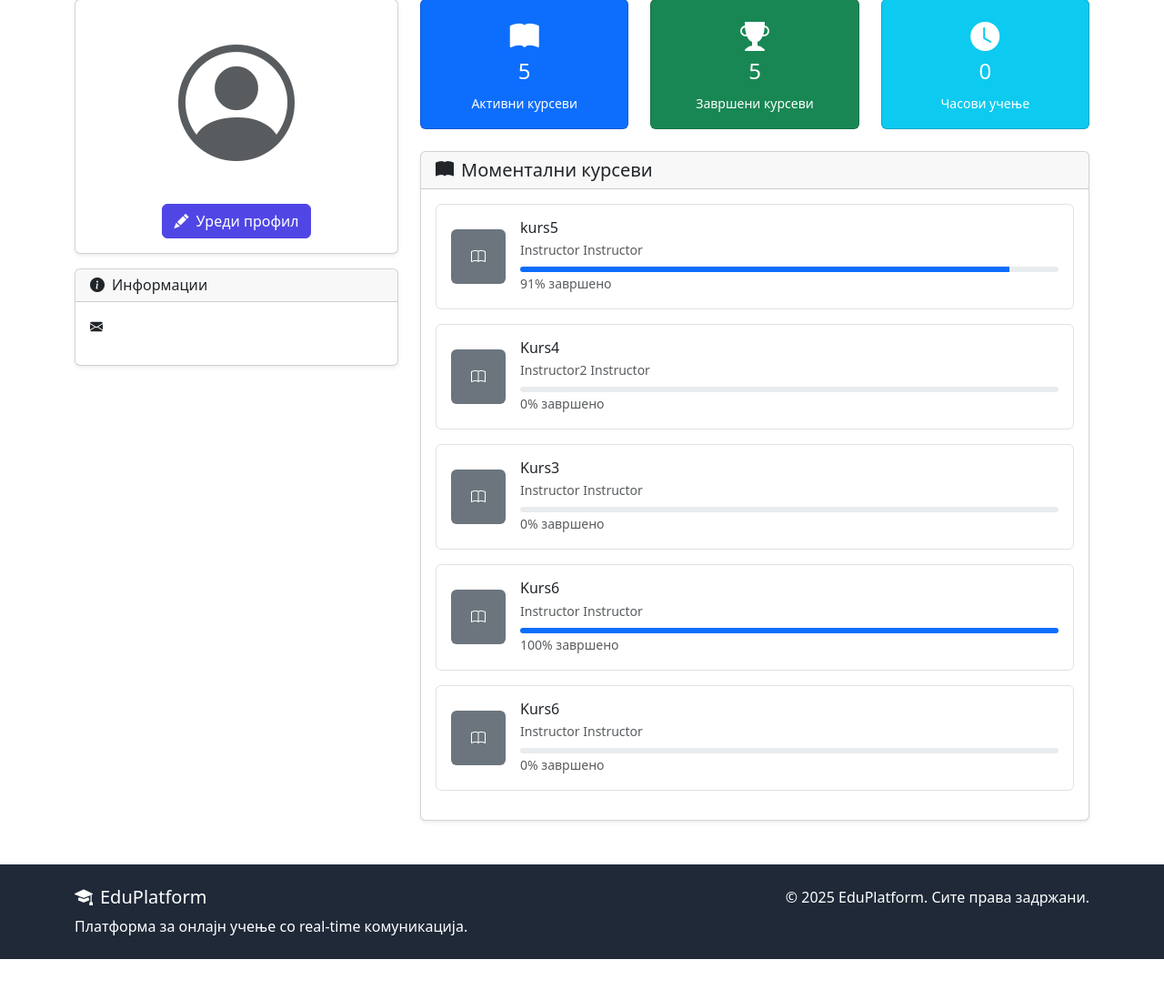
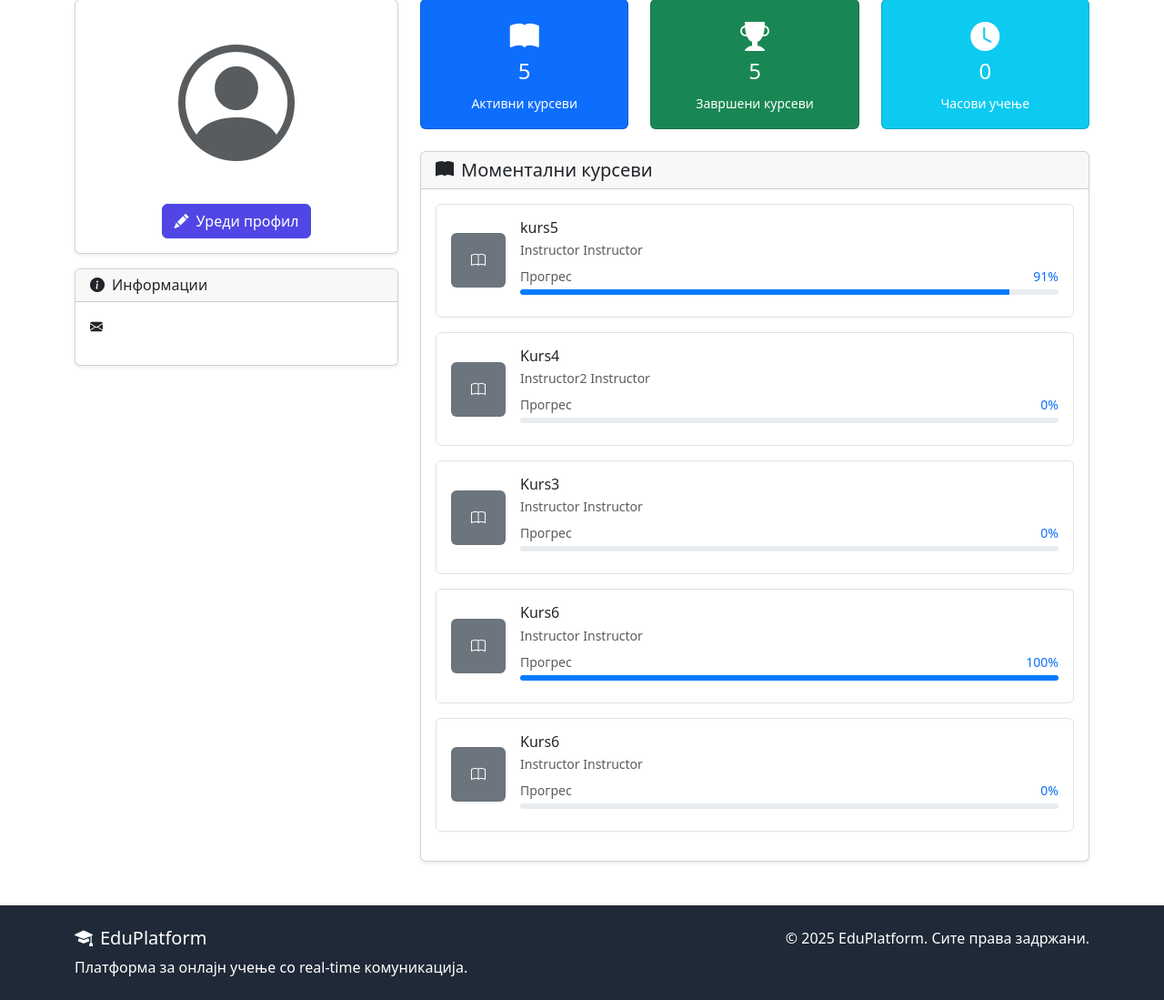
Before and after one commit to tasevskateodora/online-course-platform-with-real-time-chat, a Django app: template templates/accounts/profile.html in a window 1280 px wide. Shown: the part 81-1180 px from the top of the page at 91% size. Before the commit the page ends 1135 px from the top, so only its background shows below. Run offline with Django 4.2, Linux system fonts and the light colour scheme; the template is opened without the code that fills it: values that come from a table or form of the project are taken from there, others are empty; data comes from the database, SQL or seed files in the repository; both versions use the stored data as it was after the commit.

Commit message:
Added progress on profile

```diff
--- a/templates/accounts/profile.html
+++ b/templates/accounts/profile.html
@@ -1,5 +1,6 @@
 <!-- templates/accounts/profile.html -->
 {% extends 'base.html' %}
+{% load l10n %}
 
 {% block title %}Мој профил - EduPlatform{% endblock %}
 
@@ -126,13 +127,24 @@
                             <div class="flex-grow-1">
                                 <h6 class="mb-1">{{ enrollment.course.title }}</h6>
                                 <p class="text-muted small mb-2">{{ enrollment.course.instructor.get_full_name }}</p>
-                                <div class="progress" style="height: 6px;">
-                                    <div class="progress-bar" role="progressbar"
-                                         style="width: {{ enrollment.progress_percentage }}%"
-                                         aria-valuenow="{{ enrollment.progress_percentage }}"
-                                         aria-valuemin="0" aria-valuemax="100"></div>
+
+                                <!-- PROGRESS BAR - ПЛАВА БОЈА -->
+                                <div class="mb-2">
+                                    <div class="d-flex justify-content-between align-items-center mb-1">
+                                        <small class="text-muted">Прогрес</small>
+                                        <small class="text-primary">
+                                            {{ enrollment.progress_percentage|floatformat:0 }}%
+                                        </small>
+                                    </div>
+                                    <div style="height: 6px; background-color: #e9ecef; border-radius: 3px; overflow: hidden;">
+                                        <div style="
+                                            width: {{ enrollment.progress_percentage|unlocalize }}%;
+                                            height: 100%;
+                                            background-color: #007bff;
+                                            transition: width 0.3s ease;
+                                        "></div>
+                                    </div>
                                 </div>
-                                <small class="text-muted">{{ enrollment.progress_percentage|floatformat:0 }}% завршено</small>
                             </div>
                         </div>
                         {% endfor %}
```
Also changed, not shown: db.sqlite3, 1 other file.
